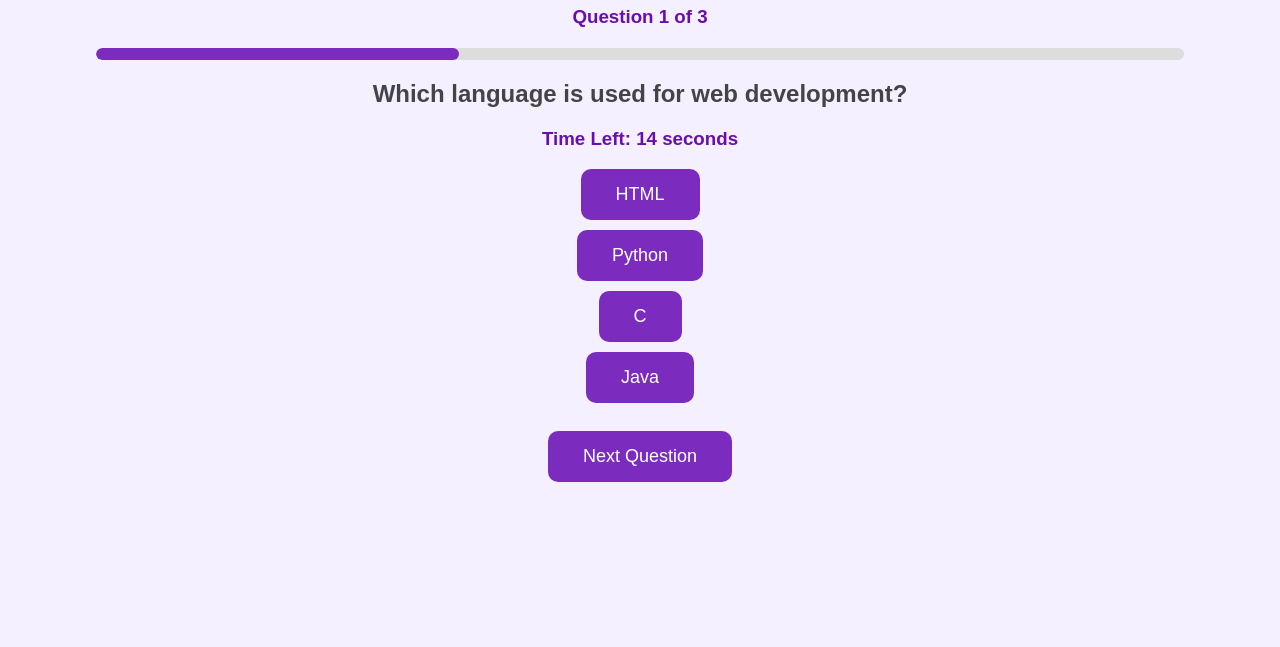
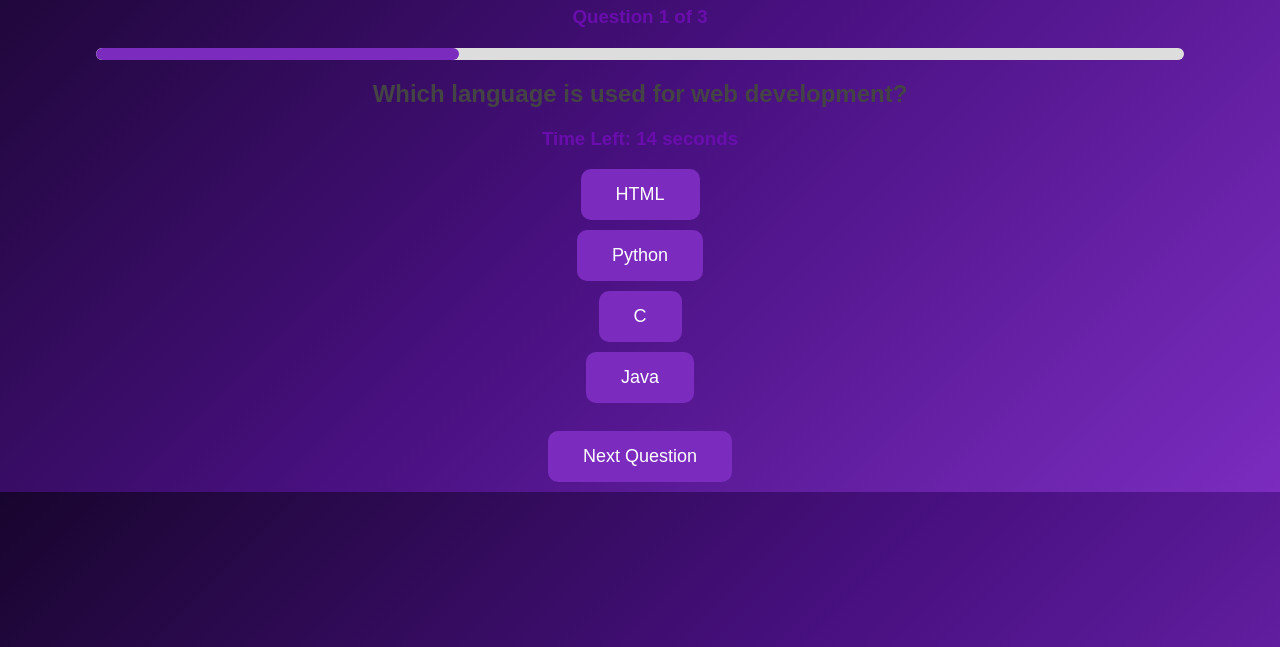
Before and after one commit to aashlesha42-star/online-quiz-app., a plain HTML site: page Quiz.html in a window 1280 px wide. Shown: the part 153-800 px from the top of the page. Drawn offline with Linux system fonts and the light colour scheme.

Commit message:
Add data-theme attribute to body element

```diff
--- a/Quiz.html
+++ b/Quiz.html
@@ -4,7 +4,7 @@
     <meta name="viewport" content="width=device-width, initial-scale=1.0">
     <link rel="stylesheet" href="style.css">
 </head>
-<body><h1>QuizMaster 💜</h1>
+<body data-theme="purple"><h1>QuizMaster 💜</h1>
     <h3 id="questionNumber">Question 1 of 3</h3>
 
 <div class="progress-container">
```
